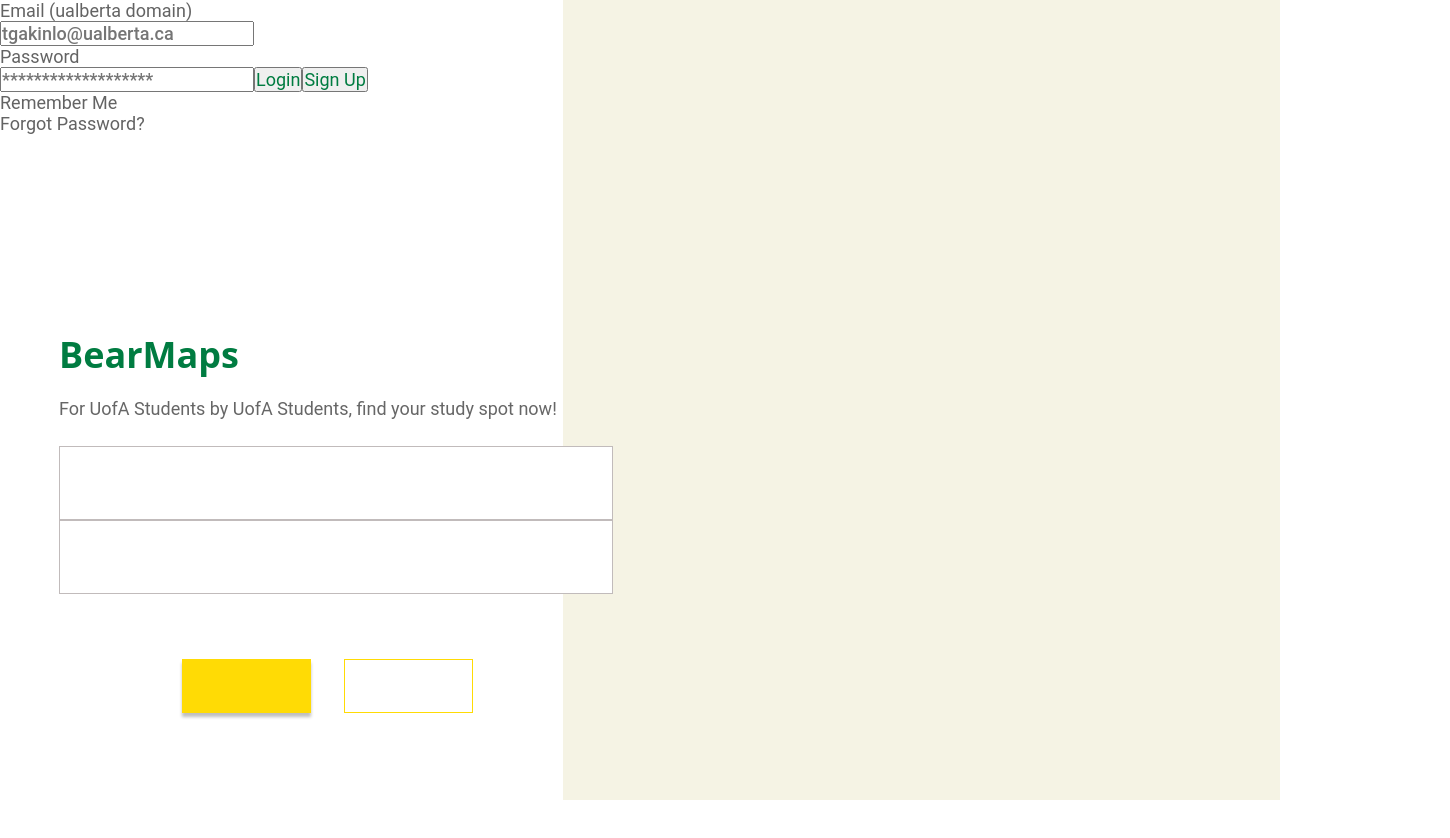
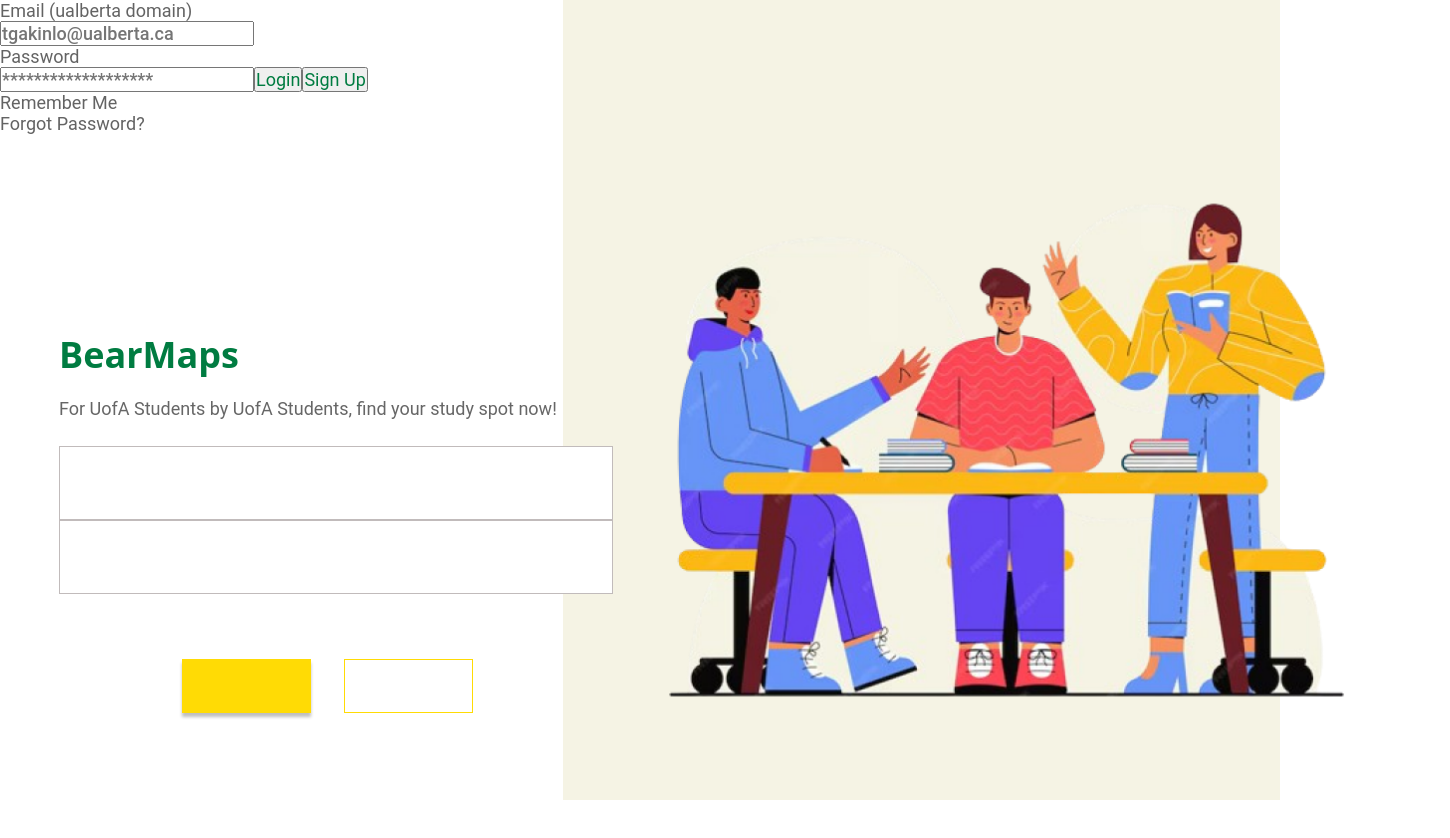
Before and after one commit to EJ-Lan/bear-maps, a React (Vite) app in the folder frontend/: page / in a window 1280 px wide. Shown: the top 838 px of the page, 1450 px wide, since content can reach past the window. Before the commit the page ends 800 px from the top, so only its background shows below. Built offline with nearby package versions, Linux system fonts and the light colour scheme.

Commit message:
images and logos

```diff
--- a/frontend/src/components/Login.css
+++ b/frontend/src/components/Login.css
@@ -1,4 +1,8 @@
-
+img {
+  height: 700px;
+  width: auto;
+  margin: 100px;
+}
 
   h1 {
     width: 180px;
--- a/frontend/src/components/Login.jsx
+++ b/frontend/src/components/Login.jsx
@@ -1,12 +1,13 @@
 import React from 'react';
 import './Login.css';
+import Friends from '../assets/friends_studying.png';
 
 function LoginPage() {
     return (
         <div className="Login_Page">
 
             <div className="Right">
-
+                <img src={Friends} alt="Friends Studying" />
             </div>
 
             <div className='Left'>
```
Also changed, not shown: frontend/src/assets/friends_studying.png (added).
